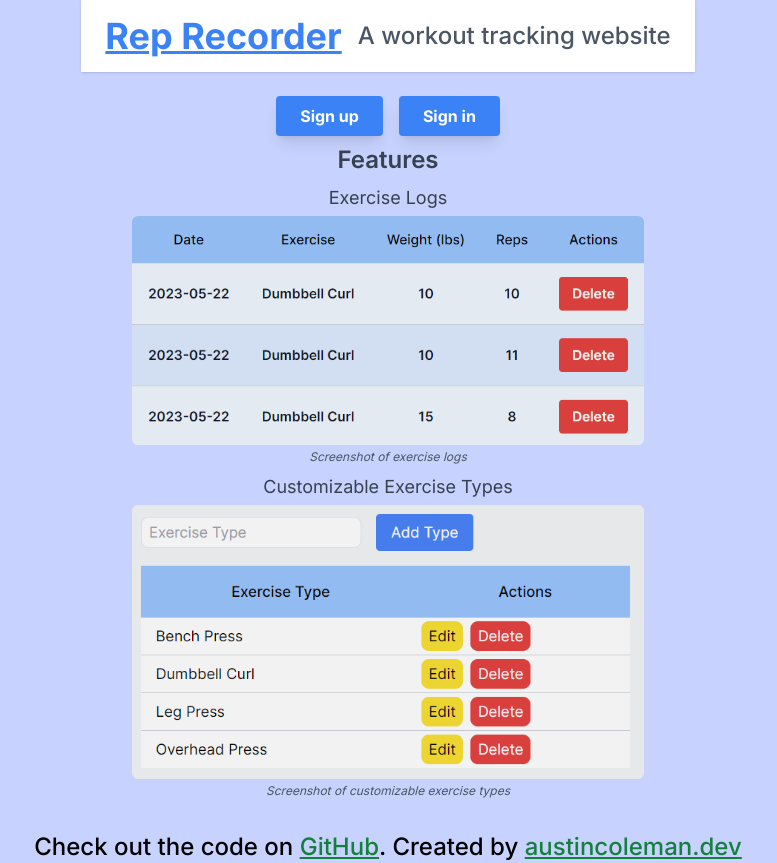
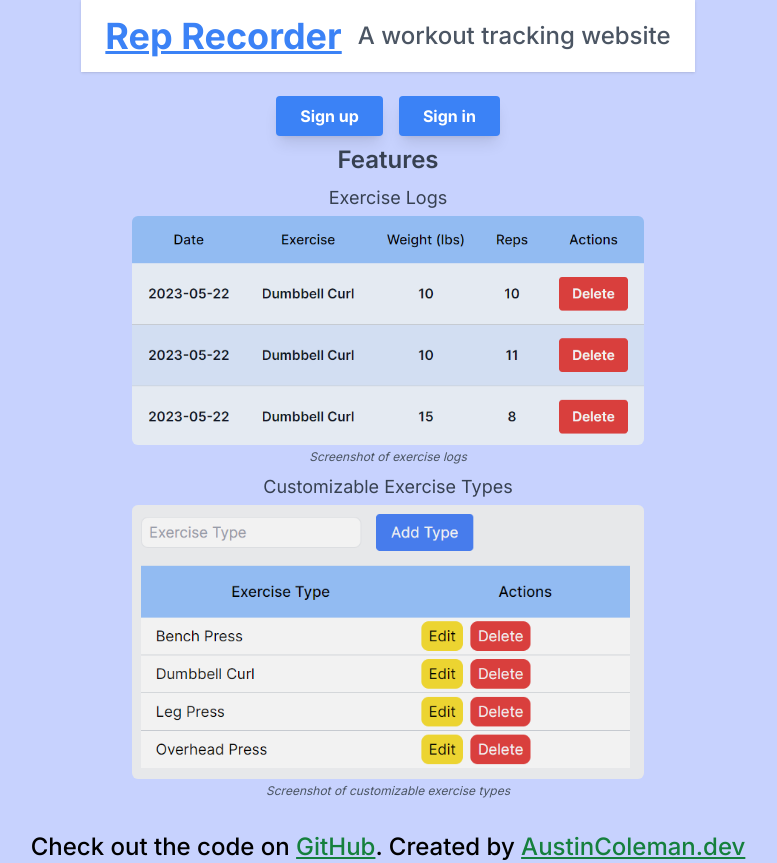
Before and after one commit to AustinMichaelColeman/rep-recorder, a Next.js app: page / in a window 1280 px wide. Shown: the whole page, without its empty margins (252-1029 px from the left). Built offline with nearby package versions, Linux system fonts and the light colour scheme; no server answers.

Commit message:
Update formatting of credits

```diff
--- a/src/components/Credits.js
+++ b/src/components/Credits.js
@@ -19,7 +19,7 @@ export default function Credits() {
         rel="noopener noreferrer"
         className="text-green-700 dark:text-green-400 underline hover:no-underline"
       >
-        austincoleman.dev
+        AustinColeman.dev
       </a>
     </p>
   );
```
